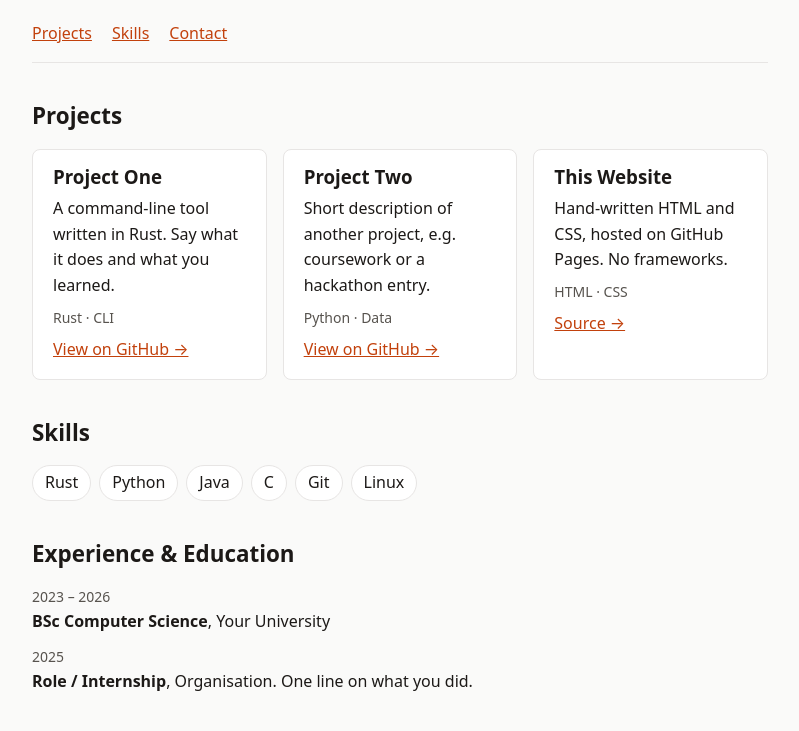
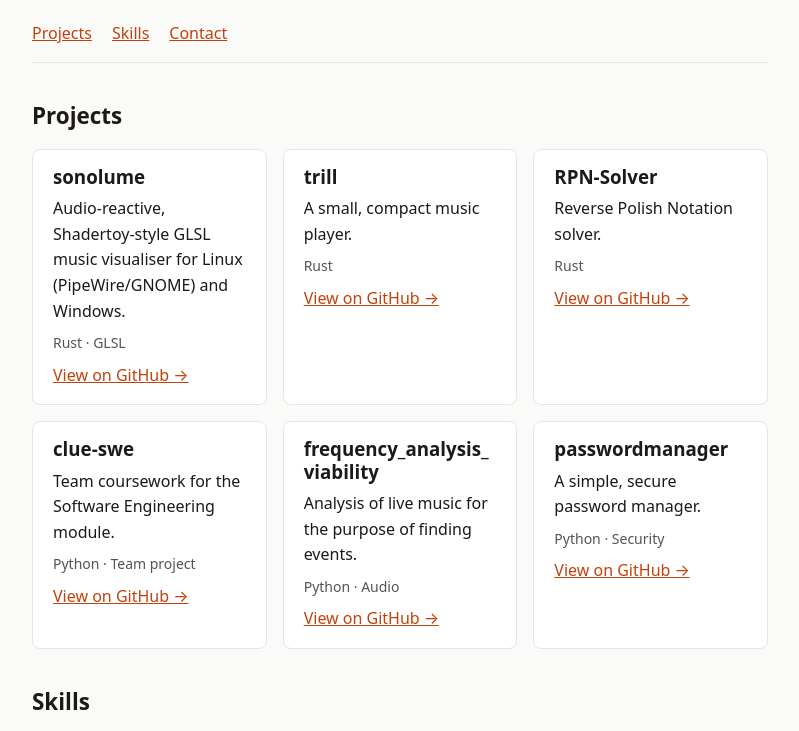
Before and after one commit to thaumiel-cat/thaumiel-cat.github.io, a plain HTML site: page index.html in a window 1280 px wide. Shown: the part 212-943 px from the top of the page, without its empty margins (240-1039 px from the left). Drawn offline with Linux system fonts and the light colour scheme.

Commit message:
Add GitHub projects, LinkedIn link and extra skills

```diff
--- a/index.html
+++ b/index.html
@@ -49,24 +49,45 @@
 
         <!-- EDIT: one <article> per project. Copy/paste a whole block to add more. -->
         <article class="card">
-          <h3>Project One</h3>
-          <p>A command-line tool written in Rust. Say what it does and what you learned.</p>
-          <p class="tags">Rust · CLI</p>
-          <a href="https://github.com/thaumiel-cat">View on GitHub →</a>
+          <h3>sonolume</h3>
+          <p>Audio-reactive, Shadertoy-style GLSL music visualiser for Linux (PipeWire/GNOME) and Windows.</p>
+          <p class="tags">Rust · GLSL</p>
+          <a href="https://github.com/thaumiel-cat/sonolume">View on GitHub →</a>
         </article>
 
         <article class="card">
-          <h3>Project Two</h3>
-          <p>Short description of another project, e.g. coursework or a hackathon entry.</p>
-          <p class="tags">Python · Data</p>
-          <a href="https://github.com/thaumiel-cat">View on GitHub →</a>
+          <h3>trill</h3>
+          <p>A small, compact music player.</p>
+          <p class="tags">Rust</p>
+          <a href="https://github.com/thaumiel-cat/trill">View on GitHub →</a>
         </article>
 
         <article class="card">
-          <h3>This Website</h3>
-          <p>Hand-written HTML and CSS, hosted on GitHub Pages. No frameworks.</p>
-          <p class="tags">HTML · CSS</p>
-          <a href="https://github.com/thaumiel-cat/thaumiel-cat.github.io">Source →</a>
+          <h3>RPN-Solver</h3>
+          <p>Reverse Polish Notation solver.</p>
+          <p class="tags">Rust</p>
+          <a href="https://github.com/thaumiel-cat/RPN-Solver">View on GitHub →</a>
+        </article>
+
+        <article class="card">
+          <h3>clue-swe</h3>
+          <p>Team coursework for the Software Engineering module.</p>
+          <p class="tags">Python · Team project</p>
+          <a href="https://github.com/thaumiel-cat/clue-swe">View on GitHub →</a>
+        </article>
+
+        <article class="card">
+          <h3>frequency_analysis_viability</h3>
+          <p>Analysis of live music for the purpose of finding events.</p>
+          <p class="tags">Python · Audio</p>
+          <a href="https://github.com/thaumiel-cat/frequency_analysis_viability">View on GitHub →</a>
+        </article>
+
+        <article class="card">
+          <h3>passwordmanager</h3>
+          <p>A simple, secure password manager.</p>
+          <p class="tags">Python · Security</p>
+          <a href="https://github.com/thaumiel-cat/passwordmanager">View on GitHub →</a>
         </article>
 
       </div>
@@ -81,6 +102,10 @@
         <li>Python</li>
         <li>Java</li>
         <li>C</li>
+        <li>Haskell</li>
+        <li>Lua</li>
+        <li>Bevy</li>
+        <li>GLSL</li>
         <li>Git</li>
         <li>Linux</li>
       </ul>
@@ -106,7 +131,7 @@
       <ul class="links">
         <li><a href="https://github.com/thaumiel-cat">GitHub</a></li>
         <li><a href="mailto:you@example.com">Email</a></li>
-        <li><a href="https://www.linkedin.com/">LinkedIn</a></li>
+        <li><a href="https://www.linkedin.com/in/williamkan3/">LinkedIn</a></li>
       </ul>
     </section>
 
--- a/style.css
+++ b/style.css
@@ -103,7 +103,7 @@ nav {
   padding: 1rem 1.25rem;
 }
 
-.card h3 { margin: 0 0 0.5rem; }
+.card h3 { margin: 0 0 0.5rem; overflow-wrap: anywhere; }
 .card p { margin: 0 0 0.5rem; }
 .tags { color: var(--muted); font-size: 0.875rem; }
 
```
